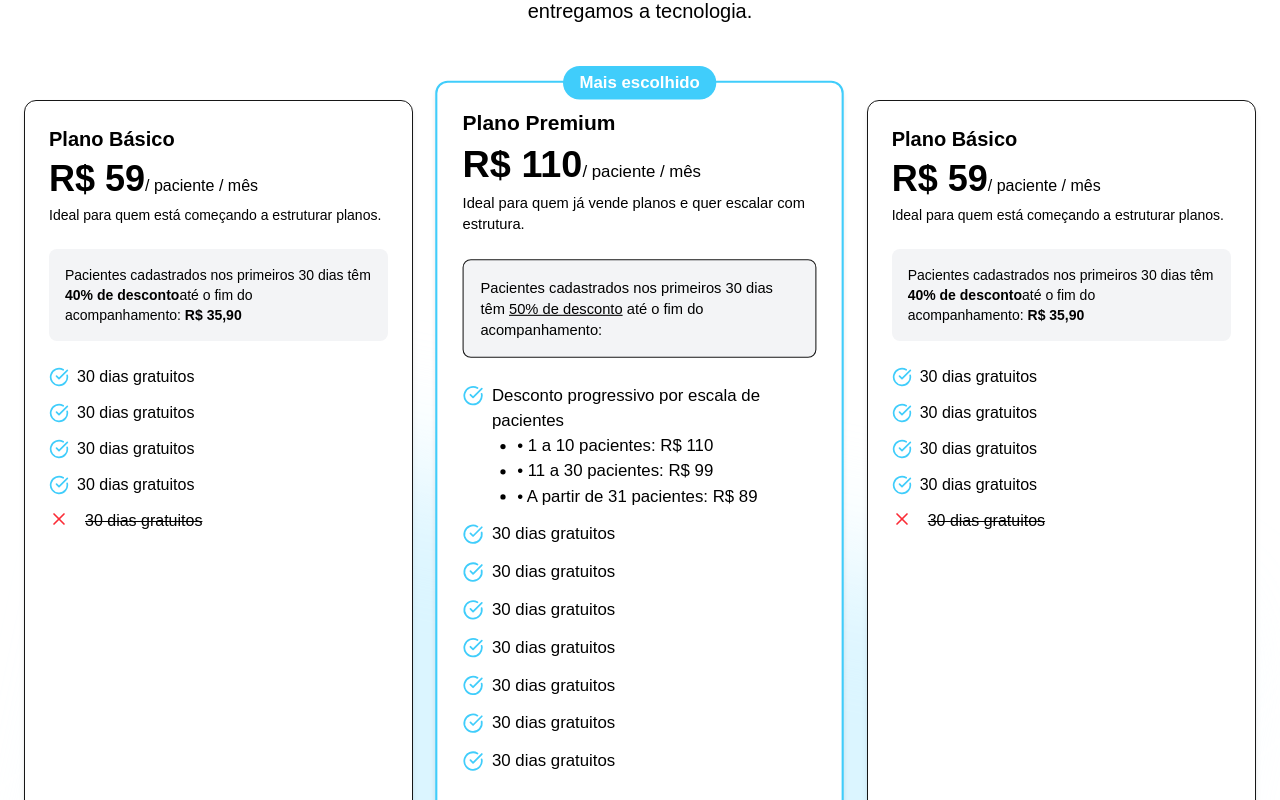
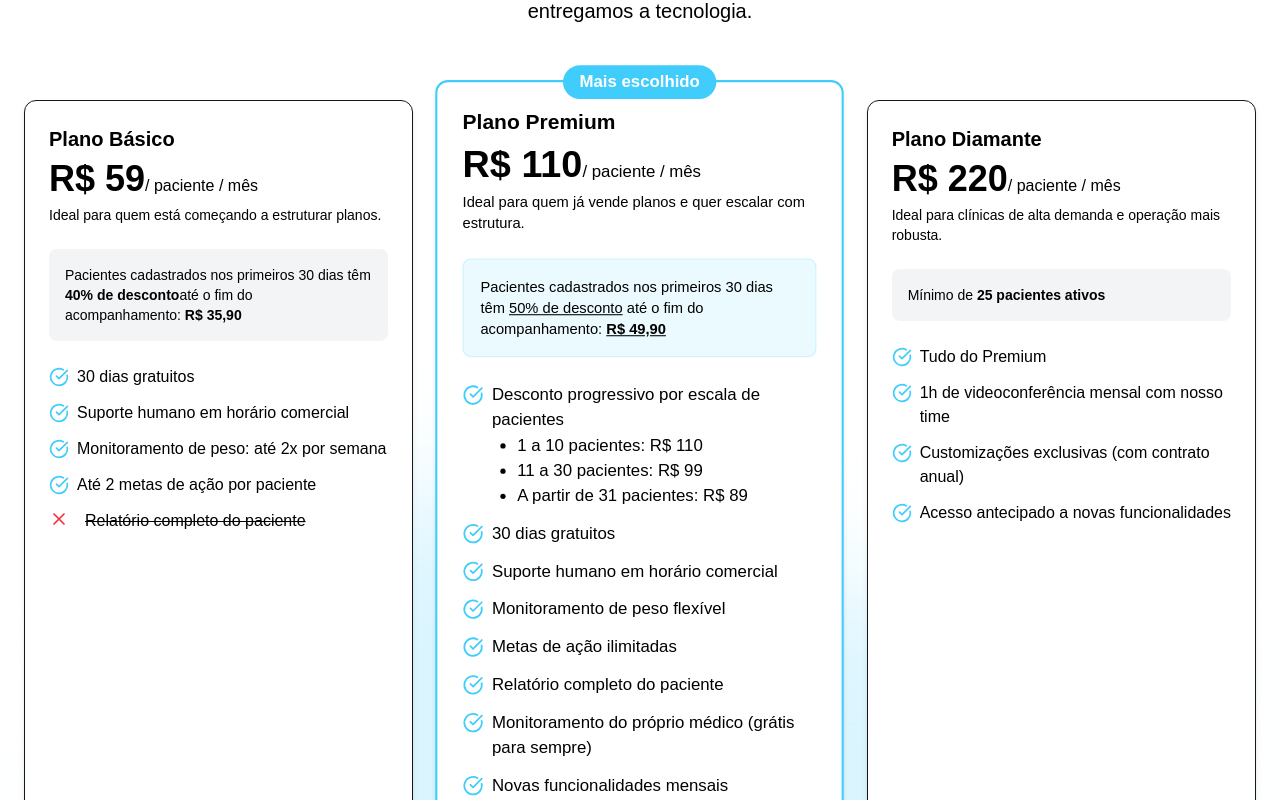
Before and after one commit to givanildsss444/sd-monitora, a Next.js app: page / in a window 1280 px wide. Shown: the part 7120-7920 px from the top of the page. Built offline with nearby package versions, Linux system fonts and the light colour scheme.

Commit message:
corrected section prices

```diff
--- a/components/Prices.tsx
+++ b/components/Prices.tsx
@@ -1,3 +1,5 @@
+import Link from "next/link";
+
 export default function Prices(){
 
     return(
@@ -49,35 +51,36 @@ export default function Prices(){
                       <li className="flex gap-2">
                         <svg xmlns="http://www.w3.org/2000/svg" width="24" height="24" viewBox="0 0 24 24" fill="none" stroke="currentColor" strokeWidth="2" strokeLinecap="round" strokeLinejoin="round" className="lucide lucide-circle-check-big mt-0.5 h-5 w-5 flex-shrink-0 text-[#40CDFB]"><path d="M21.801 10A10 10 0 1 1 17 3.335"></path><path d="m9 11 3 3L22 4"></path></svg>
                         <div className="flex flex-col">
-                          <span>30 dias gratuitos</span>
+                          <span>Suporte humano em horário comercial</span>
                         </div>
                       </li>
 
                       <li className="flex gap-2">
                         <svg xmlns="http://www.w3.org/2000/svg" width="24" height="24" viewBox="0 0 24 24" fill="none" stroke="currentColor" strokeWidth="2" strokeLinecap="round" strokeLinejoin="round" className="lucide lucide-circle-check-big mt-0.5 h-5 w-5 flex-shrink-0 text-[#40CDFB]"><path d="M21.801 10A10 10 0 1 1 17 3.335"></path><path d="m9 11 3 3L22 4"></path></svg>
                         <div className="flex flex-col">
-                          <span>30 dias gratuitos</span>
+                          <span>Monitoramento de peso: até 2x por semana</span>
                         </div>
                       </li>
 
                       <li className="flex gap-2">
                         <svg xmlns="http://www.w3.org/2000/svg" width="24" height="24" viewBox="0 0 24 24" fill="none" stroke="currentColor" strokeWidth="2" strokeLinecap="round" strokeLinejoin="round" className="lucide lucide-circle-check-big mt-0.5 h-5 w-5 flex-shrink-0 text-[#40CDFB]"><path d="M21.801 10A10 10 0 1 1 17 3.335"></path><path d="m9 11 3 3L22 4"></path></svg>
                         <div className="flex flex-col">
-                          <span>30 dias gratuitos</span>
+                          <span>Até 2 metas de ação por paciente</span>
                         </div>
                       </li>
 
                       <li className="flex gap-2">
                         <svg xmlns="http://www.w3.org/2000/svg" width="24" height="24" viewBox="0 0 24 24" fill="none" stroke="currentColor" strokeWidth="2" strokeLinecap="round" strokeLinejoin="round" className="lucide lucide-x mr-2 h-5 w-5 flex-shrink-0 text-red-500"><path d="M18 6 6 18"></path><path d="m6 6 12 12"></path></svg>
                         <div className="flex flex-col">
-                          <span className="line-through">30 dias gratuitos</span>
+                          <span className="line-through">Relatório completo do paciente</span>
                         </div>
                       </li>
                     </ul>
+
                   </div>
 
                   <div className="[.border-t]:pt-4 md:[.border-t]:pt-6 flex items-center px-4 md:px-6">
-                    <a href="" className="relative inline-flex items-center justify-center gap-2 whitespace-nowrap rounded-md font-medium ring-offset-background transition-colors focus-visible:outline-none focus-visible:ring-2 focus-visible:ring-ring focus-visible:ring-offset-2 disabled:pointer-events-none disabled:opacity-50 [&amp;_svg]:pointer-events-none [&amp;_svg]:size-4 [&amp;_svg]:shrink-0 h-10 px-4 py-2 border border-input bg-white hover:bg-accent hover:text-accent-foreground w-full"><span className="text-black">Assinar agora</span></a>
+                    <Link href="/login" className="relative inline-flex items-center justify-center gap-2 whitespace-nowrap rounded-md font-medium ring-offset-background transition-colors focus-visible:outline-none focus-visible:ring-2 focus-visible:ring-ring focus-visible:ring-offset-2 disabled:pointer-events-none disabled:opacity-50 [&amp;_svg]:pointer-events-none [&amp;_svg]:size-4 [&amp;_svg]:shrink-0 h-10 px-4 py-2 border border-input bg-white hover:bg-accent hover:text-accent-foreground w-full"><span className="text-black">Assinar agora</span></Link>
                   </div>
 
                 </div>
@@ -92,11 +95,12 @@ export default function Prices(){
                     <div className="text-sm text-muted-foreground">Ideal para quem já vende planos e quer escalar com estrutura.</div>
                   </div>
                   <div className="px-4 md:px-6 flex-1">
-                    <div className="rounded-lg  border border-primary/20 bg-[#F3F4F6] p-4 text-sm">
+                    <div className="rounded-lg  border border-[#40CDFB]/20 bg-[#40CDFB]/10 p-4 text-sm">
                       <p className="text-black">
                         {"Pacientes cadastrados nos primeiros 30 dias têm "}
                         <span className="underline">50% de desconto</span>
-                        {" até o fim do acompanhamento:"}
+                        {" até o fim do acompanhamento: "}
+                        <strong className="underline">R$ 49,90</strong>
                       </p>
                     </div>
 
@@ -107,9 +111,9 @@ export default function Prices(){
                         <div className="flex flex-col">
                           <span>Desconto progressivo por escala de pacientes</span>
                           <ul className="list-disc pl-6">
-                            <li>• 1 a 10 pacientes: R$ 110</li>
-                            <li>• 11 a 30 pacientes: R$ 99</li>
-                            <li>• A partir de 31 pacientes: R$ 89</li>
+                            <li>1 a 10 pacientes: R$ 110</li>
+                            <li>11 a 30 pacientes: R$ 99</li>
+                            <li>A partir de 31 pacientes: R$ 89</li>
                           </ul>
                         </div>
                       </li>
@@ -124,42 +128,42 @@ export default function Prices(){
                       <li className="flex gap-2">
                         <svg xmlns="http://www.w3.org/2000/svg" width="24" height="24" viewBox="0 0 24 24" fill="none" stroke="currentColor" strokeWidth="2" strokeLinecap="round" strokeLinejoin="round" className="lucide lucide-circle-check-big mt-0.5 h-5 w-5 flex-shrink-0 text-[#40CDFB]"><path d="M21.801 10A10 10 0 1 1 17 3.335"></path><path d="m9 11 3 3L22 4"></path></svg>
                         <div className="flex flex-col">
-                          <span>30 dias gratuitos</span>
+                          <span>Suporte humano em horário comercial</span>
                         </div>
                       </li>
 
                       <li className="flex gap-2">
                         <svg xmlns="http://www.w3.org/2000/svg" width="24" height="24" viewBox="0 0 24 24" fill="none" stroke="currentColor" strokeWidth="2" strokeLinecap="round" strokeLinejoin="round" className="lucide lucide-circle-check-big mt-0.5 h-5 w-5 flex-shrink-0 text-[#40CDFB]"><path d="M21.801 10A10 10 0 1 1 17 3.335"></path><path d="m9 11 3 3L22 4"></path></svg>
                         <div className="flex flex-col">
-                          <span>30 dias gratuitos</span>
+                          <span>Monitoramento de peso flexível</span>
                         </div>
                       </li>
 
                       <li className="flex gap-2">
                         <svg xmlns="http://www.w3.org/2000/svg" width="24" height="24" viewBox="0 0 24 24" fill="none" stroke="currentColor" strokeWidth="2" strokeLinecap="round" strokeLinejoin="round" className="lucide lucide-circle-check-big mt-0.5 h-5 w-5 flex-shrink-0 text-[#40CDFB]"><path d="M21.801 10A10 10 0 1 1 17 3.335"></path><path d="m9 11 3 3L22 4"></path></svg>
                         <div className="flex flex-col">
-                          <span>30 dias gratuitos</span>
+                          <span>Metas de ação ilimitadas</span>
                         </div>
                       </li>
 
                       <li className="flex gap-2">
                         <svg xmlns="http://www.w3.org/2000/svg" width="24" height="24" viewBox="0 0 24 24" fill="none" stroke="currentColor" strokeWidth="2" strokeLinecap="round" strokeLinejoin="round" className="lucide lucide-circle-check-big mt-0.5 h-5 w-5 flex-shrink-0 text-[#40CDFB]"><path d="M21.801 10A10 10 0 1 1 17 3.335"></path><path d="m9 11 3 3L22 4"></path></svg>
                         <div className="flex flex-col">
-                          <span>30 dias gratuitos</span>
+                          <span>Relatório completo do paciente</span>
                         </div>
                       </li>
 
                       <li className="flex gap-2">
                         <svg xmlns="http://www.w3.org/2000/svg" width="24" height="24" viewBox="0 0 24 24" fill="none" stroke="currentColor" strokeWidth="2" strokeLinecap="round" strokeLinejoin="round" className="lucide lucide-circle-check-big mt-0.5 h-5 w-5 flex-shrink-0 text-[#40CDFB]"><path d="M21.801 10A10 10 0 1 1 17 3.335"></path><path d="m9 11 3 3L22 4"></path></svg>
                         <div className="flex flex-col">
-                          <span>30 dias gratuitos</span>
+                          <span>Monitoramento do próprio médico (grátis para sempre)</span>
                         </div>
                       </li>
 
                       <li className="flex gap-2">
                         <svg xmlns="http://www.w3.org/2000/svg" width="24" height="24" viewBox="0 0 24 24" fill="none" stroke="currentColor" strokeWidth="2" strokeLinecap="round" strokeLinejoin="round" className="lucide lucide-circle-check-big mt-0.5 h-5 w-5 flex-shrink-0 text-[#40CDFB]"><path d="M21.801 10A10 10 0 1 1 17 3.335"></path><path d="m9 11 3 3L22 4"></path></svg>
                         <div className="flex flex-col">
-                          <span>30 dias gratuitos</span>
+                          <span>Novas funcionalidades mensais</span>
                         </div>
                       </li>
 
@@ -168,7 +172,7 @@ export default function Prices(){
                   </div>
 
                   <div className="[.border-t]:pt-4 md:[.border-t]:pt-6 flex items-center px-4 md:px-6">
-                    <a href="" className="relative inline-flex items-center justify-center gap-2 whitespace-nowrap rounded-md font-medium ring-offset-background transition-colors focus-visible:outline-none focus-visible:ring-2 focus-visible:ring-ring focus-visible:ring-offset-2 disabled:pointer-events-none disabled:opacity-50 [&_svg]:pointer-events-none [&_svg]:size-4 [&_svg]:shrink-0 h-10 px-4 py-2 bg-[#40CDFB] border border-transparent text-white hover:bg-primary/90 w-full">Assinar Agora</a>
+                    <Link href="/login" className="relative inline-flex items-center justify-center gap-2 whitespace-nowrap rounded-md font-medium ring-offset-background transition-colors focus-visible:outline-none focus-visible:ring-2 focus-visible:ring-ring focus-visible:ring-offset-2 disabled:pointer-events-none disabled:opacity-50 [&_svg]:pointer-events-none [&_svg]:size-4 [&_svg]:shrink-0 h-10 px-4 py-2 bg-[#40CDFB] border border-transparent text-white hover:bg-primary/90 w-full">Assinar Agora</Link>
                   </div>
 
                 </div>
@@ -176,62 +180,54 @@ export default function Prices(){
                 <div className="gap-4 rounded-xl  border bg-white py-4 text-card-foreground md:gap-6 md:py-6 flex h-full flex-col shadow-md transition-shadow hover:shadow-lg sm:max-w-none">
 
                   <div className="text-black has-data-[slot=card-action]:grid-cols-[1fr_auto] [.border-b]:pb-4 md:[.border-b]:pb-6 grid auto-rows-min grid-rows-[auto_auto] items-start gap-1.5 px-4 md:px-6">
-                    <div className="text-xl font-semibold">Plano Básico</div>
+                    <div className="text-xl font-semibold">Plano Diamante</div>
                     <div className="text-4xl font-bold ">
-                      R$ 59
+                      R$ 220
                       <span className="text-base font-normal ">/ paciente / mês</span>
                     </div>
-                    <div className="text-sm text-muted-foreground">Ideal para quem está começando a estruturar planos.</div>
+                    <div className="text-sm text-muted-foreground">Ideal para clínicas de alta demanda e operação mais robusta.</div>
                   </div>
 
                   <div className="px-4 md:px-6 flex-1 ">
                     <div className="rounded-lg text-black bg-[#F3F4F6] p-4 text-sm">
-                      Pacientes cadastrados nos primeiros 30 dias têm
-                      <span className="font-bold"> 40% de desconto</span>
-                      até o fim do acompanhamento:
-                      <span className="font-bold"> R$ 35,90</span>
+                     Mínimo de
+                     <strong> 25 pacientes ativos</strong>
                     </div>
 
                     <ul className="my-6 space-y-3 text-black">
                       <li className="flex gap-2">
                         <svg xmlns="http://www.w3.org/2000/svg" width="24" height="24" viewBox="0 0 24 24" fill="none" stroke="currentColor" strokeWidth="2" strokeLinecap="round" strokeLinejoin="round" className="lucide lucide-circle-check-big mt-0.5 h-5 w-5 flex-shrink-0 text-[#40CDFB]"><path d="M21.801 10A10 10 0 1 1 17 3.335"></path><path d="m9 11 3 3L22 4"></path></svg>
                         <div className="flex flex-col">
-                          <span>30 dias gratuitos</span>
+                          <span>Tudo do Premium</span>
                         </div>
                       </li>
 
                       <li className="flex gap-2">
                         <svg xmlns="http://www.w3.org/2000/svg" width="24" height="24" viewBox="0 0 24 24" fill="none" stroke="currentColor" strokeWidth="2" strokeLinecap="round" strokeLinejoin="round" className="lucide lucide-circle-check-big mt-0.5 h-5 w-5 flex-shrink-0 text-[#40CDFB]"><path d="M21.801 10A10 10 0 1 1 17 3.335"></path><path d="m9 11 3 3L22 4"></path></svg>
                         <div className="flex flex-col">
-                          <span>30 dias gratuitos</span>
+                          <span>1h de videoconferência mensal com nosso time</span>
                         </div>
                       </li>
 
                       <li className="flex gap-2">
                         <svg xmlns="http://www.w3.org/2000/svg" width="24" height="24" viewBox="0 0 24 24" fill="none" stroke="currentColor" strokeWidth="2" strokeLinecap="round" strokeLinejoin="round" className="lucide lucide-circle-check-big mt-0.5 h-5 w-5 flex-shrink-0 text-[#40CDFB]"><path d="M21.801 10A10 10 0 1 1 17 3.335"></path><path d="m9 11 3 3L22 4"></path></svg>
                         <div className="flex flex-col">
-                          <span>30 dias gratuitos</span>
+                          <span>Customizações exclusivas (com contrato anual)</span>
                         </div>
                       </li>
 
                       <li className="flex gap-2">
                         <svg xmlns="http://www.w3.org/2000/svg" width="24" height="24" viewBox="0 0 24 24" fill="none" stroke="currentColor" strokeWidth="2" strokeLinecap="round" strokeLinejoin="round" className="lucide lucide-circle-check-big mt-0.5 h-5 w-5 flex-shrink-0 text-[#40CDFB]"><path d="M21.801 10A10 10 0 1 1 17 3.335"></path><path d="m9 11 3 3L22 4"></path></svg>
                         <div className="flex flex-col">
-                          <span>30 dias gratuitos</span>
+                          <span>Acesso antecipado a novas funcionalidades</span>
                         </div>
                       </li>
 
-                      <li className="flex gap-2">
-                        <svg xmlns="http://www.w3.org/2000/svg" width="24" height="24" viewBox="0 0 24 24" fill="none" stroke="currentColor" strokeWidth="2" strokeLinecap="round" strokeLinejoin="round" className="lucide lucide-x mr-2 h-5 w-5 flex-shrink-0 text-red-500"><path d="M18 6 6 18"></path><path d="m6 6 12 12"></path></svg>
-                        <div className="flex flex-col">
-                          <span className="line-through">30 dias gratuitos</span>
-                        </div>
-                      </li>
                     </ul>
                   </div>
 
                   <div className="[.border-t]:pt-4 md:[.border-t]:pt-6 flex items-center px-4 md:px-6">
-                    <a href="" className="relative inline-flex items-center justify-center gap-2 whitespace-nowrap rounded-md font-medium ring-offset-background transition-colors focus-visible:outline-none focus-visible:ring-2 focus-visible:ring-ring focus-visible:ring-offset-2 disabled:pointer-events-none disabled:opacity-50 [&amp;_svg]:pointer-events-none [&amp;_svg]:size-4 [&amp;_svg]:shrink-0 h-10 px-4 py-2 border border-input bg-white hover:bg-accent hover:text-accent-foreground w-full"><span className="text-black">Assinar agora</span></a>
+                    <Link href="/login" className="relative inline-flex items-center justify-center gap-2 whitespace-nowrap rounded-md font-medium ring-offset-background transition-colors focus-visible:outline-none focus-visible:ring-2 focus-visible:ring-ring focus-visible:ring-offset-2 disabled:pointer-events-none disabled:opacity-50 [&amp;_svg]:pointer-events-none [&amp;_svg]:size-4 [&amp;_svg]:shrink-0 h-10 px-4 py-2 border border-input bg-white hover:bg-accent hover:text-accent-foreground w-full"><span className="text-black">Assinar agora</span></Link>
                   </div>
 
                 </div>
```
Also changed, not shown: src/app/privacy/page.tsx (+0 -29 lines).
